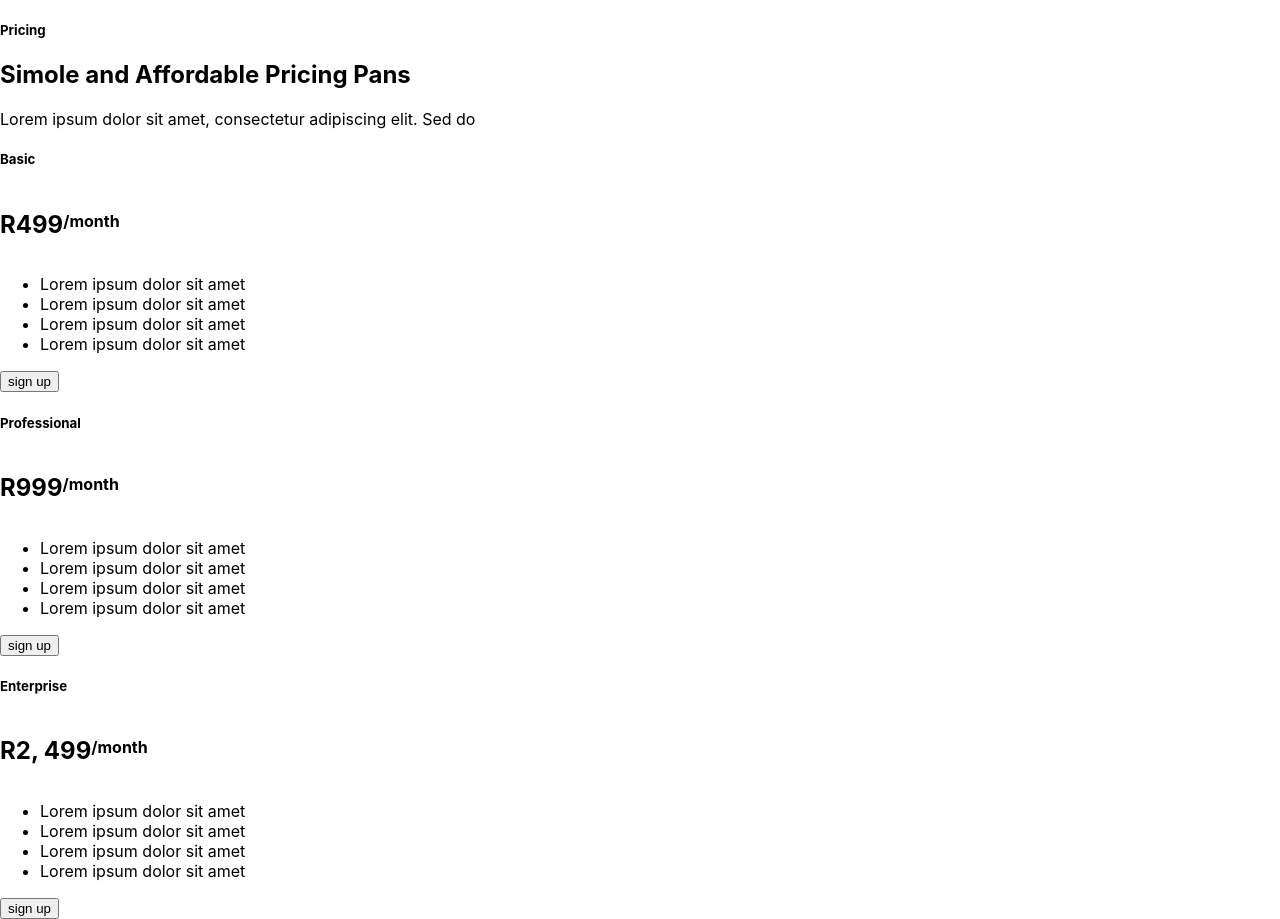
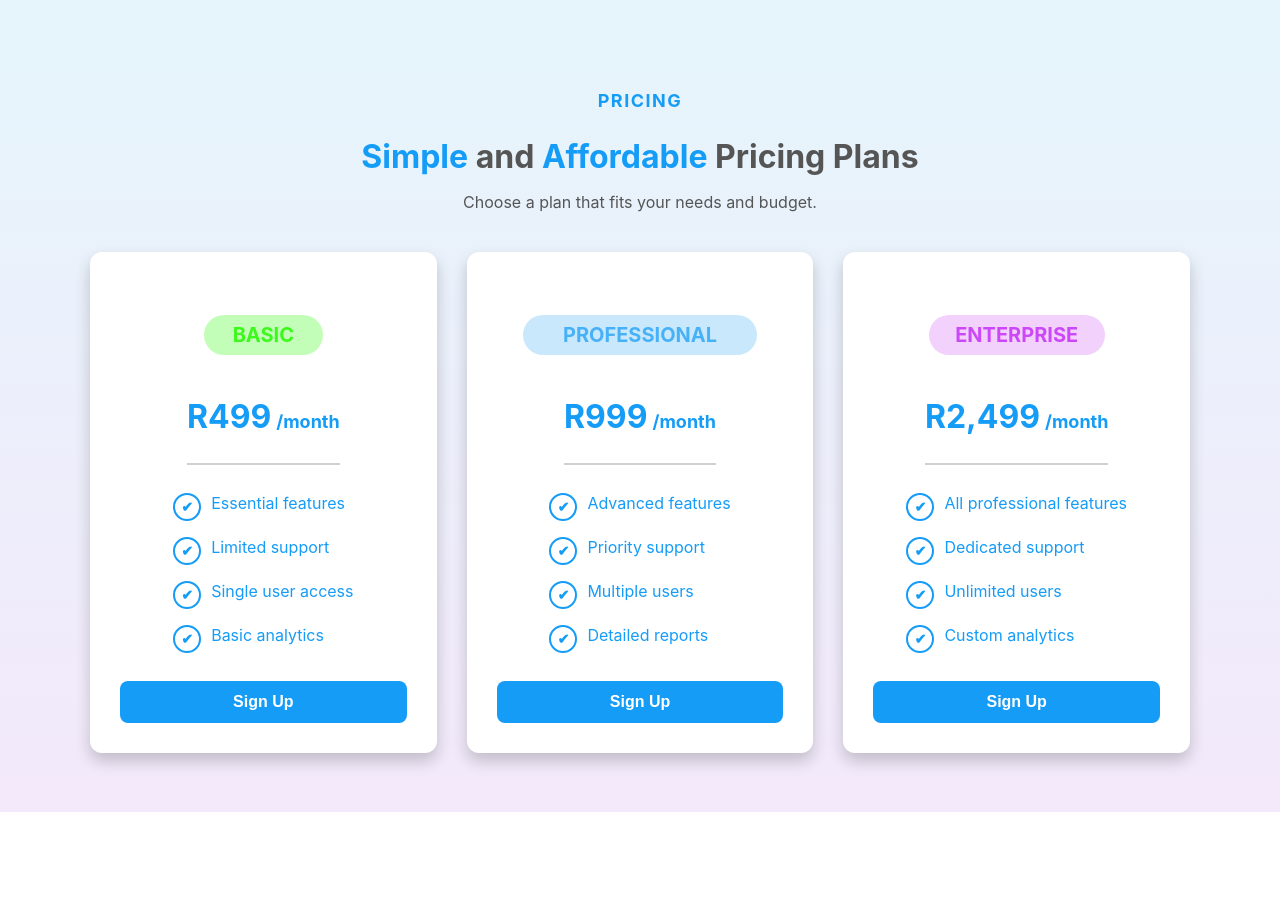
Before and after one commit to TlotloSeGamie/law-firm-landing-page, a React (Create React App) app: page / in a window 1280 px wide. After the commit the page ends 812 px from the top, so only its background shows below. Built offline with nearby package versions, Linux system fonts and the light colour scheme.

Commit message:
pricing css

```diff
--- a/src/components/Pricing.css
+++ b/src/components/Pricing.css
@@ -1,8 +1,169 @@
+.pricing-main {
+    display: flex;
+    justify-content: center;
+    align-items: center;
+    min-height: 89vh;
+    background: linear-gradient(to bottom, #c0e7f769, #dabaf052);
+    padding: 50px 20px;
+}
+
+.pricing-container {
+    text-align: center;
+    max-width: 1100px;
+    width: 100%;
+}
+
+.pricing-top h5 {
+    color: #159cf7;
+    font-size: 18px;
+    text-transform: uppercase;
+    margin-bottom: 10px;
+    letter-spacing: 1.5px;
+}
+
+.pricing-top h2 {
+    font-size: 32px;
+    color: #555;
+    margin-bottom: 15px;
+}
+
+.pricing-top h2 span {
+    color: #159cf7;
+}
+
+.pricing-top p {
+    color: #555;
+    font-size: 16px;
+}
+
+.prices {
+    display: flex;
+    justify-content: center;
+    gap: 30px;
+    margin-top: 40px;
+}
+
+.pricing-card {
+    background: #ffffff;
+    border-radius: 12px;
+    padding: 30px;
+    box-shadow: 0px 8px 16px rgba(0, 0, 0, 0.2);
+    width: 300px;
+    transition: transform 0.3s ease, box-shadow 0.3s ease;
+    display: flex;
+    flex-direction: column;
+    align-items: center;
+}
+
+.pricing-card:hover {
+    transform: translateY(-10px);
+    box-shadow: 0px 12px 24px rgba(0, 0, 0, 0.3);
+}
+
+.pricing-card h5 {
+    font-size: 20px;
+    color: #159cf7;
+    margin-bottom: 15px;
+    font-weight: bold;
+    text-transform: uppercase;
+}
+
+.basic h5 {
+    color: #3cf81b;
+    font-size: 20px;
+    font-weight: bold;
+    background-color: #77fd6070;
+    width: 40%;
+    padding: 8px 2px;
+    border-radius: 40px;
+}
+
+.professional h5 {
+    color: #47b1f8;
+    font-size: 20px;
+    font-weight: bold;
+    background-color: #95d1f97f;
+    width: 80%;
+    padding: 8px 2px;
+    border-radius: 40px;
+}
+
+.enterprise h5 {
+    color: #cc47f8;
+    font-size: 20px;
+    font-weight: bold;
+    background-color: #cc47f840;
+    width: 60%;
+    padding: 8px 2px;
+    border-radius: 40px;
+}
+
 .per {
+    display: flex;
+    justify-content: center;
+    align-items: baseline;
+    gap: 5px;
+    margin-bottom: 20px;
+    border-bottom: 2px solid #8b8b8b67;
+}
+
+.per h2 {
+    font-size: 32px;
+    font-weight: bold;
+    color: #159cf7;
+}
+
+.per h4 {
+    font-size: 18px;
+    color: #159cf7;
+}
+
+.price-content ul {
+    list-style: none;
+    padding: 0;
+    margin: 0;
+}
+
+.price-content ul li {
+    font-size: 16px;
+    color: #159cf7;
+    padding: 8px 0;
     display: flex;
 }
 
-.per h5 {
-    display: flex;
-    justify-content: end;
+.price-content ul li:last-child {
+    border-bottom: none;
 }
+
+.price-content ul li::before {
+    content: "✔";
+    display: inline-block;
+    width: 24px;
+    height: 24px;
+    line-height: 24px;
+    text-align: center;
+    font-size: 14px;
+    font-weight: bold;
+    color: #159cf7;
+    border: 2px solid #159cf7;
+    border-radius: 50%;
+    margin-right: 10px;
+}
+
+.sign-up {
+    background: #159cf7;
+    color: white;
+    font-size: 16px;
+    font-weight: bold;
+    padding: 12px 20px;
+    border-radius: 8px;
+    border: none;
+    cursor: pointer;
+    margin-top: 20px;
+    transition: background 0.3s ease;
+    width: 100%;
+}
+
+.sign-up:hover {
+    background: #002D72;
+}
--- a/src/components/Pricing.js
+++ b/src/components/Pricing.js
@@ -1,61 +1,65 @@
 import React from "react";
-import './Pricing.css';
-
+import "./Pricing.css";
 
 const Pricing = () => {
-    return(
+    return (
         <div className="pricing-main">
             <div className="pricing-container">
                 <div className="pricing-top">
                     <h5>Pricing</h5>
-                    <h2><span>Simole</span> and <span>Affordable</span> Pricing Pans</h2>
-                    <p>Lorem ipsum dolor sit amet, consectetur adipiscing elit. Sed do</p>
+                    <h2>
+                        <span>Simple</span> and <span>Affordable</span> Pricing Plans
+                    </h2>
+                    <p>Choose a plan that fits your needs and budget.</p>
                 </div>
                 <div className="prices">
-                    <div className="basic">
+                    <div className="pricing-card basic">
                         <h5>Basic</h5>
                         <div className="per">
-                            <h2>R499</h2><h4>/month</h4>
+                            <h2>R499</h2>
+                            <h4>/month</h4>
                         </div>
                         <div className="price-content">
                             <ul>
-                                <li>Lorem ipsum dolor sit amet</li>
-                                <li>Lorem ipsum dolor sit amet</li>
-                                <li>Lorem ipsum dolor sit amet</li>
-                                <li>Lorem ipsum dolor sit amet</li>
+                                <li> Essential features</li>
+                                <li> Limited support</li>
+                                <li> Single user access</li>
+                                <li> Basic analytics</li>
                             </ul>
                         </div>
-                        <button className="sign-up">sign up</button>
+                        <button className="sign-up">Sign Up</button>
                     </div>
-                    <div className="professional">
+                    <div className="pricing-card professional">
                         <h5>Professional</h5>
                         <div className="per">
-                            <h2>R999</h2><h4>/month</h4>
+                            <h2>R999</h2>
+                            <h4>/month</h4>
                         </div>
                         <div className="price-content">
                             <ul>
-                                <li>Lorem ipsum dolor sit amet</li>
-                                <li>Lorem ipsum dolor sit amet</li>
-                                <li>Lorem ipsum dolor sit amet</li>
-                                <li>Lorem ipsum dolor sit amet</li>
+                                <li> Advanced features</li>
+                                <li> Priority support</li>
+                                <li> Multiple users</li>
+                                <li> Detailed reports</li>
                             </ul>
                         </div>
-                        <button className="sign-up">sign up</button>
+                        <button className="sign-up">Sign Up</button>
                     </div>
-                    <div className="enterprise">
+                    <div className="pricing-card enterprise">
                         <h5>Enterprise</h5>
                         <div className="per">
-                            <h2>R2, 499</h2><h4>/month</h4>
+                            <h2>R2,499</h2>
+                            <h4>/month</h4>
                         </div>
                         <div className="price-content">
                             <ul>
-                                <li>Lorem ipsum dolor sit amet</li>
-                                <li>Lorem ipsum dolor sit amet</li>
-                                <li>Lorem ipsum dolor sit amet</li>
-                                <li>Lorem ipsum dolor sit amet</li>
+                                <li> All professional features</li>
+                                <li> Dedicated support</li>
+                                <li> Unlimited users</li>
+                                <li> Custom analytics</li>
                             </ul>
                         </div>
-                        <button className="sign-up">sign up</button>
+                        <button className="sign-up">Sign Up</button>
                     </div>
                 </div>
             </div>
```
